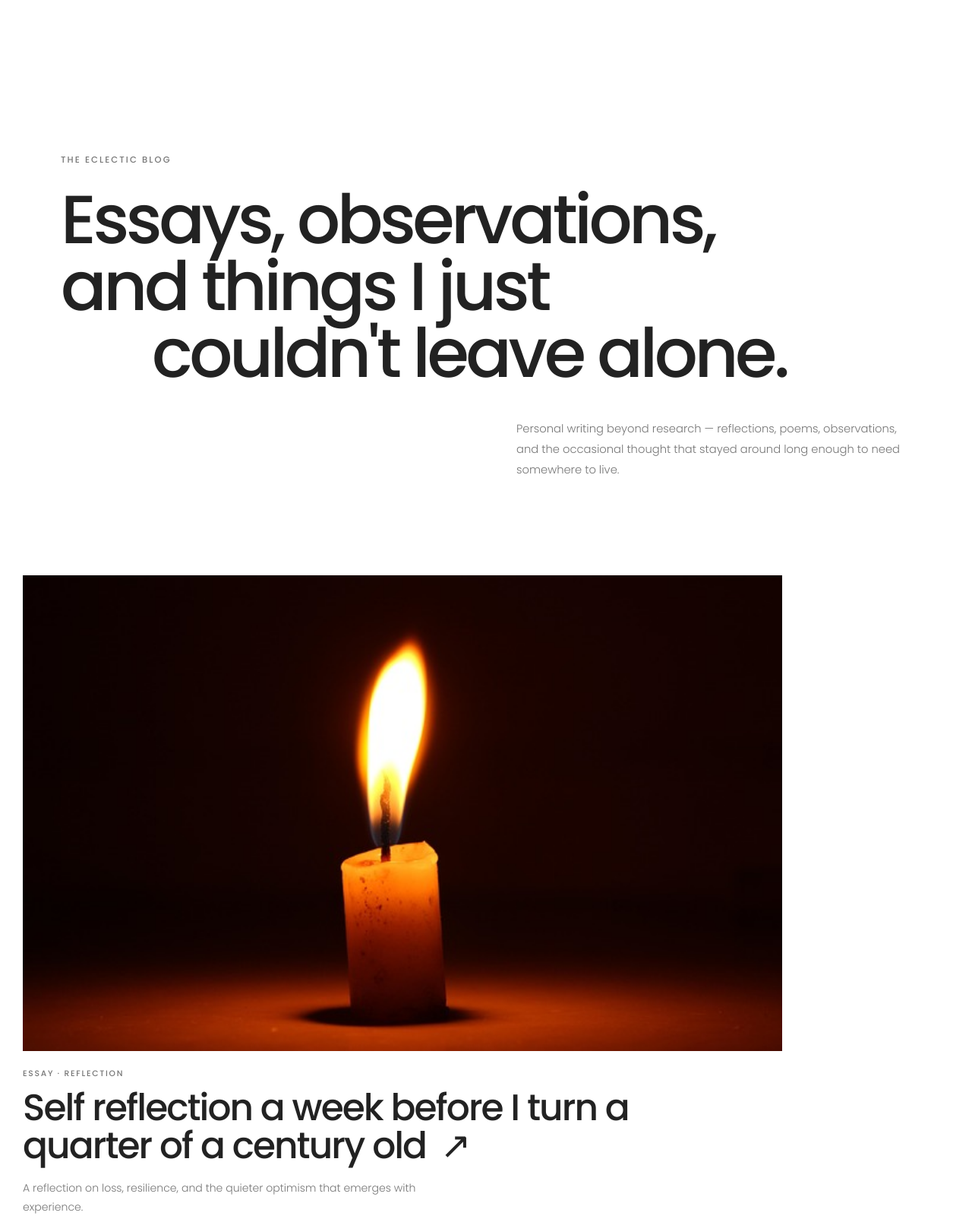
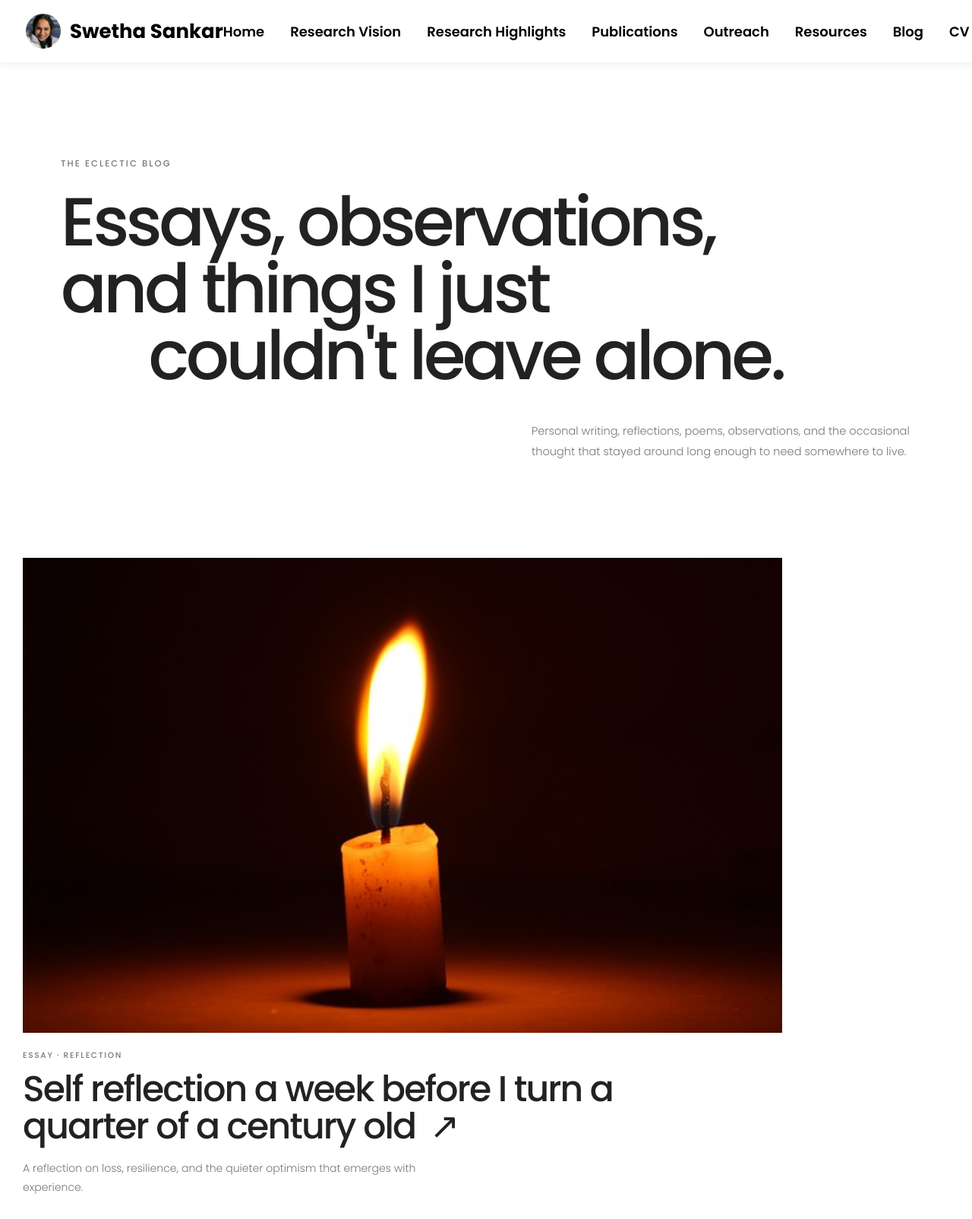
Before and after one commit to swethasnkr/swethasnkr.github.io, a plain HTML site: page blog.html in a window 1280 px wide. Shown: the top 1604 px of the page at 76% size. Drawn offline with nearby package versions, Linux system fonts and the light colour scheme.

Commit message:
Update blog.html

```diff
--- a/blog.html
+++ b/blog.html
@@ -15,29 +15,40 @@
     <!-- Font Awesome -->
     <link
         rel="stylesheet"
+        href="https://cdnjs.cloudflare.com/ajax/libs/font-awesome/6.5.2/css/all.min.css">
+
+    <link
+        rel="stylesheet"
         href="https://use.fontawesome.com/releases/v5.2.0/css/all.css">
+
+    <link
+        rel="stylesheet"
+        href="https://cdnjs.cloudflare.com/ajax/libs/font-awesome/4.2.0/css/font-awesome.min.css">
 
     <!-- Poppins -->
     <link rel="preconnect" href="https://fonts.googleapis.com">
     <link rel="preconnect" href="https://fonts.gstatic.com" crossorigin>
+
     <link
-        href="https://fonts.googleapis.com/css2?family=Poppins:wght@300;400;500;600&display=swap"
+        href="https://fonts.googleapis.com/css2?family=Poppins:wght@300;400;500;600;700&display=swap"
         rel="stylesheet">
 
-    <!-- Existing site CSS -->
+    <!-- Your existing site CSS -->
     <link
         href="css/style.css"
         rel="stylesheet"
         type="text/css">
 
+
     <style>
 
         :root {
-            --blog-text: #222222;
-            --blog-muted: #777777;
-            --blog-line: #e3e3e3;
-            --blog-bg: #ffffff;
+            --blog-text: #222;
+            --blog-muted: #777;
+            --blog-line: #e2e2e2;
+            --blog-bg: #fff;
         }
+
 
         body {
             margin: 0;
@@ -46,6 +57,7 @@
             font-family: "Poppins", sans-serif;
         }
 
+
         /* ==================================================
            BLOG INTRO
         ================================================== */
@@ -53,48 +65,57 @@
         .blog-intro {
             max-width: 1180px;
             margin: 0 auto;
-            padding: 120px 30px 125px;
+
+            padding: 125px 30px 125px;
         }
 
+
         .blog-label {
-            margin-bottom: 26px;
+            margin-bottom: 24px;
 
             font-size: 0.72rem;
             font-weight: 500;
+
             letter-spacing: 0.18em;
             text-transform: uppercase;
 
             color: var(--blog-muted);
         }
 
+
         .blog-intro h1 {
-            max-width: 1000px;
+            max-width: 1050px;
             margin: 0;
 
-            font-size: clamp(3.7rem, 7vw, 7rem);
+            font-size: clamp(3.6rem, 7vw, 7rem);
             font-weight: 500;
+
             line-height: 0.98;
             letter-spacing: -0.05em;
 
             color: var(--blog-text);
         }
 
+
         .blog-intro .indent {
             display: inline-block;
-            margin-left: 12%;
+            margin-left: 11%;
         }
 
+
         .blog-intro p {
-            max-width: 520px;
+            max-width: 500px;
 
             margin: 42px 0 0 auto;
 
-            font-size: 0.92rem;
+            font-size: 0.91rem;
             font-weight: 300;
-            line-height: 1.85;
+
+            line-height: 1.9;
 
             color: var(--blog-muted);
         }
+
 
 
         /* ==================================================
@@ -103,13 +124,16 @@
 
         .blog-gallery {
             max-width: 1300px;
+
             margin: 0 auto;
-            padding: 0 30px 155px;
+            padding: 0 30px 160px;
         }
+
 
         .blog-post {
             position: relative;
         }
+
 
         .blog-post a {
             display: block;
@@ -119,8 +143,9 @@
         }
 
 
+
         /* ==================================================
-           IMAGE
+           IMAGES
         ================================================== */
 
         .post-image {
@@ -128,8 +153,9 @@
 
             overflow: hidden;
 
-            background: #f3f3f3;
+            background: #f4f4f4;
         }
+
 
         .post-image img {
             display: block;
@@ -144,9 +170,11 @@
                 filter 0.45s ease;
         }
 
+
         .blog-post:hover .post-image img {
-            transform: scale(1.03);
+            transform: scale(1.035);
         }
+
 
 
         /* ==================================================
@@ -157,33 +185,39 @@
             margin-top: 22px;
         }
 
+
         .post-meta {
             margin-bottom: 11px;
 
-            font-size: 0.67rem;
+            font-size: 0.66rem;
             font-weight: 500;
+
             letter-spacing: 0.16em;
             text-transform: uppercase;
 
             color: var(--blog-muted);
         }
 
+
         .post-title {
             max-width: 820px;
 
             margin: 0;
 
-            font-size: clamp(2rem, 3.8vw, 4rem);
+            font-size: clamp(2rem, 3.7vw, 3.9rem);
             font-weight: 500;
+
             line-height: 1.04;
             letter-spacing: -0.04em;
 
             transition: transform 0.3s ease;
         }
 
+
         .blog-post:hover .post-title {
             transform: translateX(7px);
         }
+
 
         .post-description {
             max-width: 560px;
@@ -192,28 +226,31 @@
 
             font-size: 0.88rem;
             font-weight: 300;
+
             line-height: 1.8;
 
             color: var(--blog-muted);
         }
+
 
         .post-arrow {
             display: inline-block;
 
             margin-left: 8px;
 
-            transition:
-                transform 0.25s ease,
-                opacity 0.25s ease;
+            transition: transform 0.25s ease;
         }
+
 
         .blog-post:hover .post-arrow {
             transform: translate(5px, -5px);
         }
 
 
+
         /* ==================================================
-           POST ONE
+           POST 1
+           Big, left aligned
         ================================================== */
 
         .post-one {
@@ -222,46 +259,54 @@
             margin-bottom: 165px;
         }
 
+
         .post-one .post-image {
             aspect-ratio: 16 / 10;
         }
 
 
+
         /* ==================================================
-           POST TWO
+           POST 2
+           Smaller and offset right
         ================================================== */
 
         .post-two {
-            width: 52%;
+            width: 53%;
 
             margin-left: auto;
-            margin-right: 6%;
+            margin-right: 5%;
         }
+
 
         .post-two .post-image {
             aspect-ratio: 4 / 5;
         }
 
 
+
         /* ==================================================
-           HOVER LABEL
+           IMAGE HOVER LABEL
         ================================================== */
 
         .open-label {
             position: absolute;
+
             right: 18px;
             bottom: 18px;
 
-            padding: 9px 12px;
+            padding: 9px 13px;
 
-            background: rgba(255, 255, 255, 0.93);
+            background: rgba(255,255,255,0.94);
 
             font-size: 0.62rem;
             font-weight: 500;
+
             letter-spacing: 0.12em;
             text-transform: uppercase;
 
             opacity: 0;
+
             transform: translateY(7px);
 
             transition:
@@ -269,10 +314,13 @@
                 transform 0.3s ease;
         }
 
+
         .blog-post:hover .open-label {
             opacity: 1;
+
             transform: translateY(0);
         }
+
 
 
         /* ==================================================
@@ -281,38 +329,44 @@
 
         .reveal {
             opacity: 0;
-            transform: translateY(24px);
+
+            transform: translateY(25px);
 
             transition:
                 opacity 0.8s ease,
                 transform 0.8s ease;
         }
 
+
         .reveal.visible {
             opacity: 1;
+
             transform: translateY(0);
         }
 
 
+
         /* ==================================================
-           END NOTE
+           VERY SUBTLE END
         ================================================== */
 
         .blog-end {
             max-width: 1180px;
 
             margin: 155px auto 0;
-            padding-top: 24px;
+            padding-top: 22px;
 
             border-top: 1px solid var(--blog-line);
 
-            font-size: 0.68rem;
+            font-size: 0.67rem;
             font-weight: 400;
-            letter-spacing: 0.12em;
+
+            letter-spacing: 0.13em;
             text-transform: uppercase;
 
             color: var(--blog-muted);
         }
+
 
 
         /* ==================================================
@@ -322,25 +376,30 @@
         @media (max-width: 850px) {
 
             .blog-intro {
-                padding: 80px 20px 95px;
+                padding: 90px 20px 90px;
             }
+
 
             .blog-intro h1 {
                 font-size: clamp(3rem, 12vw, 5.5rem);
             }
 
+
             .blog-intro .indent {
                 margin-left: 0;
             }
+
 
             .blog-intro p {
                 margin-left: 0;
             }
 
+
             .blog-gallery {
                 padding-left: 20px;
                 padding-right: 20px;
             }
+
 
             .post-one,
             .post-two {
@@ -348,28 +407,92 @@
 
                 margin-left: 0;
                 margin-right: 0;
+
                 margin-bottom: 100px;
             }
+
 
             .post-one .post-image,
             .post-two .post-image {
                 aspect-ratio: 16 / 11;
             }
 
+
             .post-title {
-                font-size: 2.4rem;
+                font-size: 2.35rem;
             }
 
-            .blog-end {
-                margin-top: 100px;
-            }
         }
 
     </style>
+
 </head>
 
 
 <body>
+
+
+    <!-- ==================================================
+         SAME TOP NAVIGATION AS PERSONAL SITE
+    ================================================== -->
+
+    <header class="top-nav">
+
+        <a href="index.html#home" class="nav-brand">
+
+            <img
+                src="./images/profile_2.jpg"
+                alt="Swetha Sankar"
+                class="nav-avatar">
+
+            <span>
+                Swetha Sankar
+            </span>
+
+        </a>
+
+
+        <nav class="nav-links">
+
+            <a href="index.html#home">
+                Home
+            </a>
+
+            <a href="index.html#why-time-matters">
+                Research Vision
+            </a>
+
+            <a href="research.html">
+                Research Highlights
+            </a>
+
+            <a href="https://ui.adsabs.harvard.edu/public-libraries/mZ4FMm61RdKSMpz4jiXOZQ">
+                Publications
+            </a>
+
+            <a href="broader-impacts.html">
+                Outreach
+            </a>
+
+            <a href="resources.html">
+                Resources
+            </a>
+
+            <a href="blog.html" class="active">
+                Blog
+            </a>
+
+            <a
+                href="Curriculum_Vitae.pdf"
+                target="_blank">
+                CV
+            </a>
+
+        </nav>
+
+    </header>
+
+
 
     <!-- ==================================================
          BLOG INTRO
@@ -381,18 +504,24 @@
             The Eclectic Blog
         </div>
 
+
         <h1>
+
             Essays, observations,<br>
+
             and things I just<br>
+
             <span class="indent">
                 couldn't leave alone.
             </span>
+
         </h1>
 
+
         <p>
-            Personal writing beyond research — reflections, poems,
-            observations, and the occasional thought that stayed around
-            long enough to need somewhere to live.
+            Personal writing, reflections, poems, observations,
+            and the occasional thought that stayed around long enough
+            to need somewhere to live.
         </p>
 
     </header>
@@ -406,11 +535,14 @@
     <main class="blog-gallery">
 
 
-        <!-- POST ONE -->
+        <!-- ==========================================
+             POST 1
+        =========================================== -->
 
         <article class="blog-post post-one reveal">
 
             <a href="blog-growing-older.html">
+
 
                 <div class="post-image">
 
@@ -418,17 +550,21 @@
                         src="images/blog1.jpg"
                         alt="Reflection on growing older">
 
+
                     <span class="open-label">
-                        Open essay ↗
+                        Open Essay ↗
                     </span>
 
                 </div>
+
+
 
                 <div class="post-info">
 
                     <div class="post-meta">
                         Essay · Reflection
                     </div>
+
 
                     <h2 class="post-title">
 
@@ -441,13 +577,17 @@
 
                     </h2>
 
+
                     <p class="post-description">
+
                         A reflection on loss, resilience,
                         and the quieter optimism that emerges
                         with experience.
+
                     </p>
 
                 </div>
+
 
             </a>
 
@@ -455,11 +595,14 @@
 
 
 
-        <!-- POST TWO -->
+        <!-- ==========================================
+             POST 2
+        =========================================== -->
 
         <article class="blog-post post-two reveal">
 
             <a href="blog-creative-fear.html">
+
 
                 <div class="post-image">
 
@@ -467,17 +610,21 @@
                         src="images/shelvingabook.jpg"
                         alt="How do we grow up without disappearing?">
 
+
                     <span class="open-label">
-                        Open poem ↗
+                        Open Poem ↗
                     </span>
 
                 </div>
+
+
 
                 <div class="post-info">
 
                     <div class="post-meta">
                         Poetry · Adulthood
                     </div>
+
 
                     <h2 class="post-title">
 
@@ -490,11 +637,13 @@
 
                     </h2>
 
+
                     <p class="post-description">
                         A poem on adulthood.
                     </p>
 
                 </div>
+
 
             </a>
 
@@ -502,18 +651,21 @@
 
 
 
-        <!-- OPTIONAL SMALL END NOTE -->
+        <!-- ==========================================
+             SMALL END MARKER
+        =========================================== -->
 
         <div class="blog-end reveal">
-            More eventually.
+            More to come.
         </div>
+
 
     </main>
 
 
 
     <!-- ==================================================
-         CONTACT
+         SAME CONTACT SECTION AS PERSONAL SITE
     ================================================== -->
 
     <section class="contact" id="contact">
@@ -530,6 +682,7 @@
                             Have questions?
                             Feel free to <span>Email</span> Me
                         </h2>
+
 
                         <a
                             target="_blank"
@@ -553,7 +706,7 @@
 
 
     <!-- ==================================================
-         FOOTER
+         SAME FOOTER
     ================================================== -->
 
     <div class="tagline">
@@ -582,6 +735,7 @@
                             <i class="fa fa-envelope"></i>
 
                         </a>
+
 
                         <a
                             target="_blank"
@@ -620,6 +774,7 @@
         const revealItems =
             document.querySelectorAll(".reveal");
 
+
         const observer =
             new IntersectionObserver(
 
@@ -645,12 +800,16 @@
 
             );
 
+
         revealItems.forEach((item) => {
+
             observer.observe(item);
+
         });
 
     </script>
 
+
 </body>
 
 </html>
```
